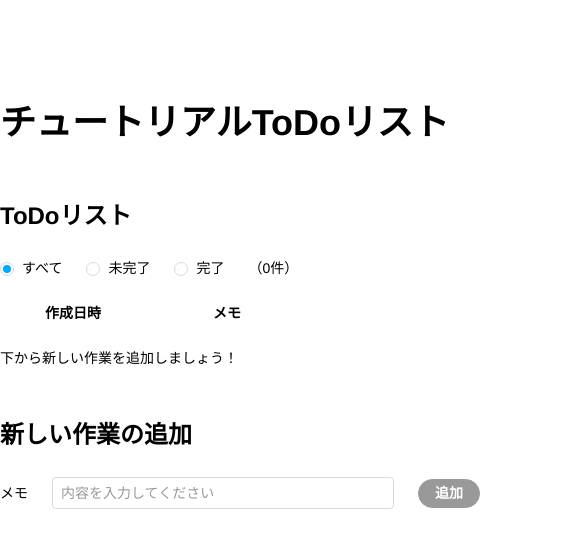
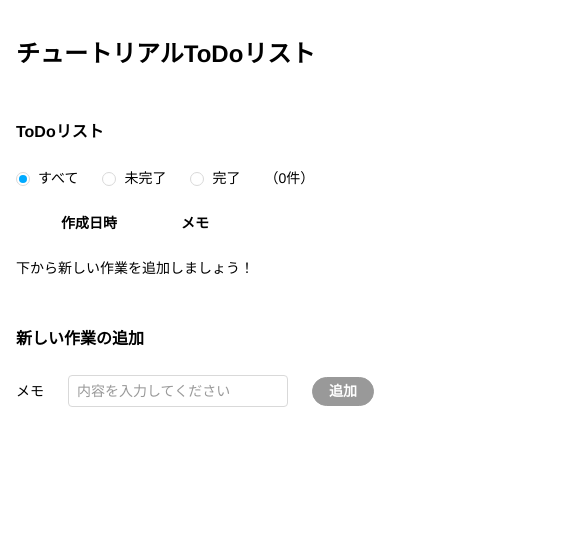
Before and after one commit to sawashow42/kadai-nuxtjs, a Nuxt app: page / in a window 390 px wide. Shown: the top 548 px of the page, 585 px wide, since content can reach past the window. Built offline with nearby package versions, Linux system fonts and the light colour scheme.

Commit message:
SP版対応

```diff
--- a/assets/style/font.css
+++ b/assets/style/font.css
@@ -47,6 +47,14 @@ ul {
   font-size: 24px;
   font-weight: 700;
 }
+@media screen and (max-width: 480px) {
+  .h1 {
+    font-size: 24px;
+  }
+  .h2 {
+    font-size: 16px;
+  }
+}
 
 .w7,
 .bold {
--- a/pages/index.vue
+++ b/pages/index.vue
@@ -67,7 +67,10 @@
               />
               <span class="checkbox-label__span"></span>
             </label>
-            <p class="created-at">{{ todo.createdAt }}</p>
+            <p class="created-at">
+              <span class="pc">{{ getOnlyYear(todo.createdAt) }}</span>
+              <span>{{ getDateTimeExceptYear(todo.createdAt) }}</span>
+            </p>
             <p class="note">{{ todo.note }}</p>
             <img
               class="delete"
@@ -174,22 +177,26 @@ export default {
   align-items: center;
 }
 .is-done {
+  flex-shrink: 0;
   width: 21px;
   padding: 0;
 }
+.created-at,
+.note,
+.delete {
+  flex-shrink: 0;
+  margin-left: 24px;
+}
 .created-at {
-  margin-left: 24px;
   width: 144px;
 }
 .note {
-  margin-left: 24px;
   width: 382px;
   overflow: hidden;
   text-overflow: ellipsis;
   white-space: nowrap;
 }
 .delete {
-  margin-left: 24px;
   width: 21px;
 }
 .todo-list__header .created-at,
@@ -203,4 +210,22 @@ export default {
 .add__wrapper {
   max-width: 480px;
 }
+
+@media screen and (max-width: 480px) {
+  .pc {
+    display: none;
+  }
+  .main {
+    margin-top: 36px;
+    width: calc(100% - 16px * 2);
+  }
+  .created-at {
+    width: 96px;
+  }
+  .note {
+    flex-grow: 2;
+    flex-shrink: 1;
+    width: auto;
+  }
+}
 </style>
```
